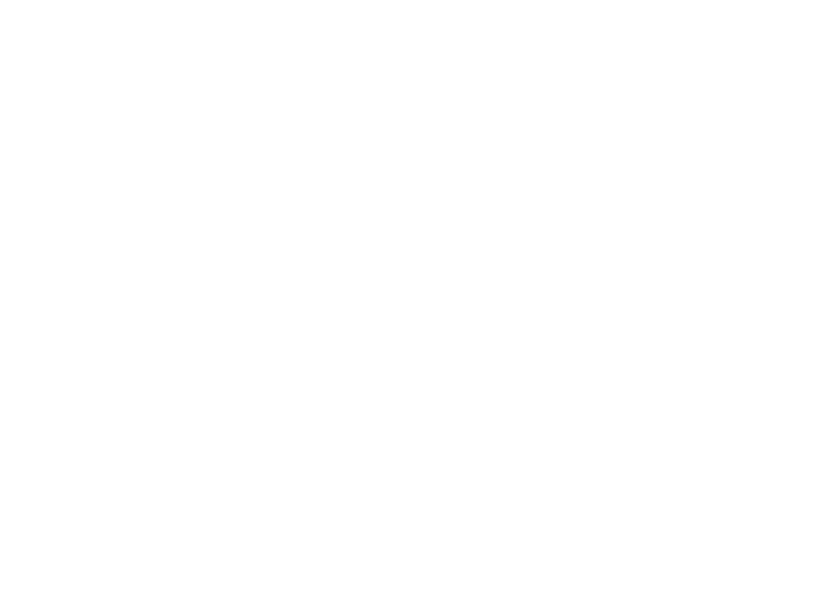
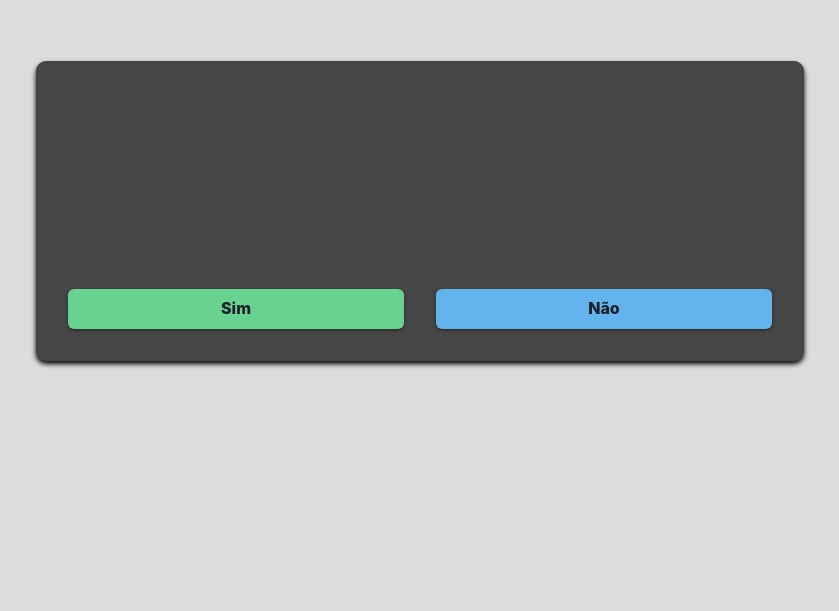
Before and after one commit to JeanVictorMachado/life-max, a React (Vite) app: page /question-one in a window 1280 px wide. Before the commit this address had no page. Shown: the part 189-800 px from the top of the page, without its empty margins (220-1059 px from the left). Built offline with nearby package versions, Linux system fonts and the light colour scheme.

Commit message:
feat: created questions card

```diff
--- a/src/components/Footer/index.tsx
+++ b/src/components/Footer/index.tsx
@@ -2,9 +2,13 @@
 
 import * as S from './styles'
 
-export const Footer = () => {
+type FooterProps = {
+  marginTop?: number | string
+}
+
+export const Footer = ({ marginTop = 10 }: FooterProps) => {
   return (
-    <S.Container>
+    <S.Container marginTop={marginTop}>
       <S.FooterText>
         Este site não é afiliado ao Facebook ou a qualquer entidade do Facebook. Depois que você
         sair do Facebook, a responsabilidade não é deles e sim do nosso site. Fazemos todos os
--- a/src/components/Footer/styles.ts
+++ b/src/components/Footer/styles.ts
@@ -4,7 +4,6 @@
   baseStyle: {
     width: '100%',
     padding: 8,
-    marginTop: 10,
     background: 'background.800',
   },
 })
--- /dev/null
+++ b/src/components/QuizCard/index.tsx
@@ -0,0 +1,20 @@
+import { useNavigate } from 'react-router-dom'
+
+import * as S from './styles'
+
+type QuizCardProps = {
+  route: string
+}
+
+export const QuizCard = ({ route }: QuizCardProps) => {
+  const navigate = useNavigate()
+
+  return (
+    <S.Container>
+      <S.ButtonsBox>
+        <S.QuizYesButton onClick={() => navigate(route)}>Sim</S.QuizYesButton>
+        <S.QuizNotButton>Não</S.QuizNotButton>
+      </S.ButtonsBox>
+    </S.Container>
+  )
+}
--- /dev/null
+++ b/src/components/QuizCard/styles.ts
@@ -0,0 +1,51 @@
+import { Box, Button, chakra, Flex } from '@chakra-ui/react'
+
+export const Container = chakra(Box, {
+  baseStyle: {
+    width: '100%',
+    height: '300px',
+    padding: 8,
+    borderRadius: 10,
+    background: 'background.700',
+    boxShadow: '0 3px 5px rgba(0, 0, 0, 1)',
+  },
+})
+
+export const ButtonsBox = chakra(Flex, {
+  baseStyle: {
+    height: '100%',
+    alignItems: ['end'],
+  },
+})
+
+export const QuizYesButton = chakra(Button, {
+  baseStyle: {
+    width: '100%',
+    fontWeight: 800,
+    marginRight: 4,
+    background: 'green.300',
+    boxShadow: '0 1px 3px rgba(0, 0, 0, 0.5)',
+
+    _hover: {
+      transition: 'all ease 0.3s',
+      background: 'green.300',
+      filter: 'brightness(0.9)',
+    },
+  },
+})
+
+export const QuizNotButton = chakra(Button, {
+  baseStyle: {
+    width: '100%',
+    fontWeight: 800,
+    marginLeft: 4,
+    background: 'blue.300',
+    boxShadow: '0 1px 3px rgba(0, 0, 0, 0.5)',
+
+    _hover: {
+      transition: 'all ease 0.3s',
+      background: 'blue.300',
+      filter: 'brightness(0.9)',
+    },
+  },
+})
--- /dev/null
+++ b/src/pages/Quiz/QuestionOne/index.tsx
@@ -0,0 +1,16 @@
+import { Footer } from '~/components/Footer'
+import { QuizCard } from '~/components/QuizCard'
+
+import * as S from './styles'
+
+export const QuestionOne = () => {
+  return (
+    <S.Container>
+      <S.Content>
+        <QuizCard route="/question-two" />
+      </S.Content>
+
+      <Footer marginTop={0} />
+    </S.Container>
+  )
+}
--- /dev/null
+++ b/src/pages/Quiz/QuestionOne/styles.ts
@@ -0,0 +1,18 @@
+import { Box, chakra, Flex } from '@chakra-ui/react'
+
+export const Container = chakra(Box, {
+  baseStyle: {
+    height: '100vh',
+    background: 'background.200',
+  },
+})
+
+export const Content = chakra(Flex, {
+  baseStyle: {
+    height: '100%',
+    maxWidth: 800,
+    paddingX: 4,
+    marginX: 'auto',
+    alignItems: 'center',
+  },
+})
--- /dev/null
+++ b/src/pages/Quiz/QuestionThree/index.tsx
@@ -0,0 +1,16 @@
+import { Footer } from '~/components/Footer'
+import { QuizCard } from '~/components/QuizCard'
+
+import * as S from './styles'
+
+export const QuestionThree = () => {
+  return (
+    <S.Container>
+      <S.Content>
+        <QuizCard route="/famous-method" />
+      </S.Content>
+
+      <Footer marginTop={0} />
+    </S.Container>
+  )
+}
--- /dev/null
+++ b/src/pages/Quiz/QuestionThree/styles.ts
@@ -0,0 +1,18 @@
+import { Box, chakra, Flex } from '@chakra-ui/react'
+
+export const Container = chakra(Box, {
+  baseStyle: {
+    height: '100vh',
+    background: 'background.200',
+  },
+})
+
+export const Content = chakra(Flex, {
+  baseStyle: {
+    height: '100%',
+    maxWidth: 800,
+    paddingX: 4,
+    marginX: 'auto',
+    alignItems: 'center',
+  },
+})
--- /dev/null
+++ b/src/pages/Quiz/QuestionTwo/index.tsx
@@ -0,0 +1,16 @@
+import { Footer } from '~/components/Footer'
+import { QuizCard } from '~/components/QuizCard'
+
+import * as S from './styles'
+
+export const QuestionTwo = () => {
+  return (
+    <S.Container>
+      <S.Content>
+        <QuizCard route="/question-three" />
+      </S.Content>
+
+      <Footer marginTop={0} />
+    </S.Container>
+  )
+}
--- /dev/null
+++ b/src/pages/Quiz/QuestionTwo/styles.ts
@@ -0,0 +1,18 @@
+import { Box, chakra, Flex } from '@chakra-ui/react'
+
+export const Container = chakra(Box, {
+  baseStyle: {
+    height: '100vh',
+    background: 'background.200',
+  },
+})
+
+export const Content = chakra(Flex, {
+  baseStyle: {
+    height: '100%',
+    maxWidth: 800,
+    paddingX: 4,
+    marginX: 'auto',
+    alignItems: 'center',
+  },
+})
--- a/src/routes/index.tsx
+++ b/src/routes/index.tsx
@@ -1,12 +1,18 @@
 import { BrowserRouter, Routes, Route } from 'react-router-dom'
 
 import { SalesPage } from '~/pages/SalesPage'
+import { QuestionOne } from '~/pages/Quiz/QuestionOne'
+import { QuestionTwo } from '~/pages/Quiz/QuestionTwo'
+import { QuestionThree } from '~/pages/Quiz/QuestionThree'
 
 export const AppRoutes = () => {
   return (
     <BrowserRouter>
       <Routes>
         <Route path="/famous-method" element={<SalesPage />} />
+        <Route path="/question-one" element={<QuestionOne />} />
+        <Route path="/question-two" element={<QuestionTwo />} />
+        <Route path="/question-three" element={<QuestionThree />} />
       </Routes>
     </BrowserRouter>
   )
--- a/src/styles/theme/index.ts
+++ b/src/styles/theme/index.ts
@@ -8,6 +8,8 @@
   colors: {
     ...theme.colors,
     background: {
+      200: '#DCDCDC',
+      300: '#A8A8A8',
       700: '#464646',
       800: '#252525',
       900: '#121212',
```
Also changed, not shown: 1 other file (tests, documents, lock files or other folders).
